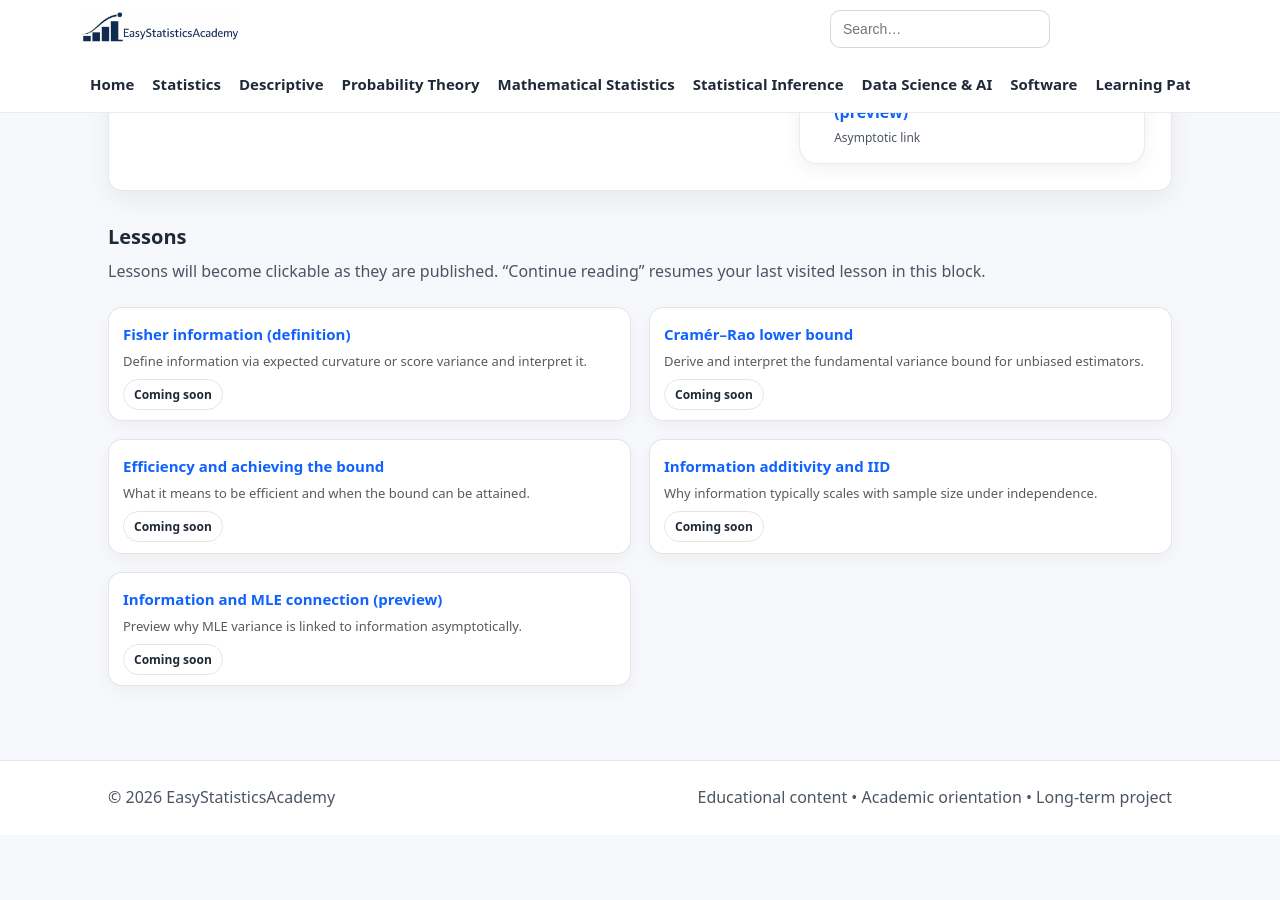
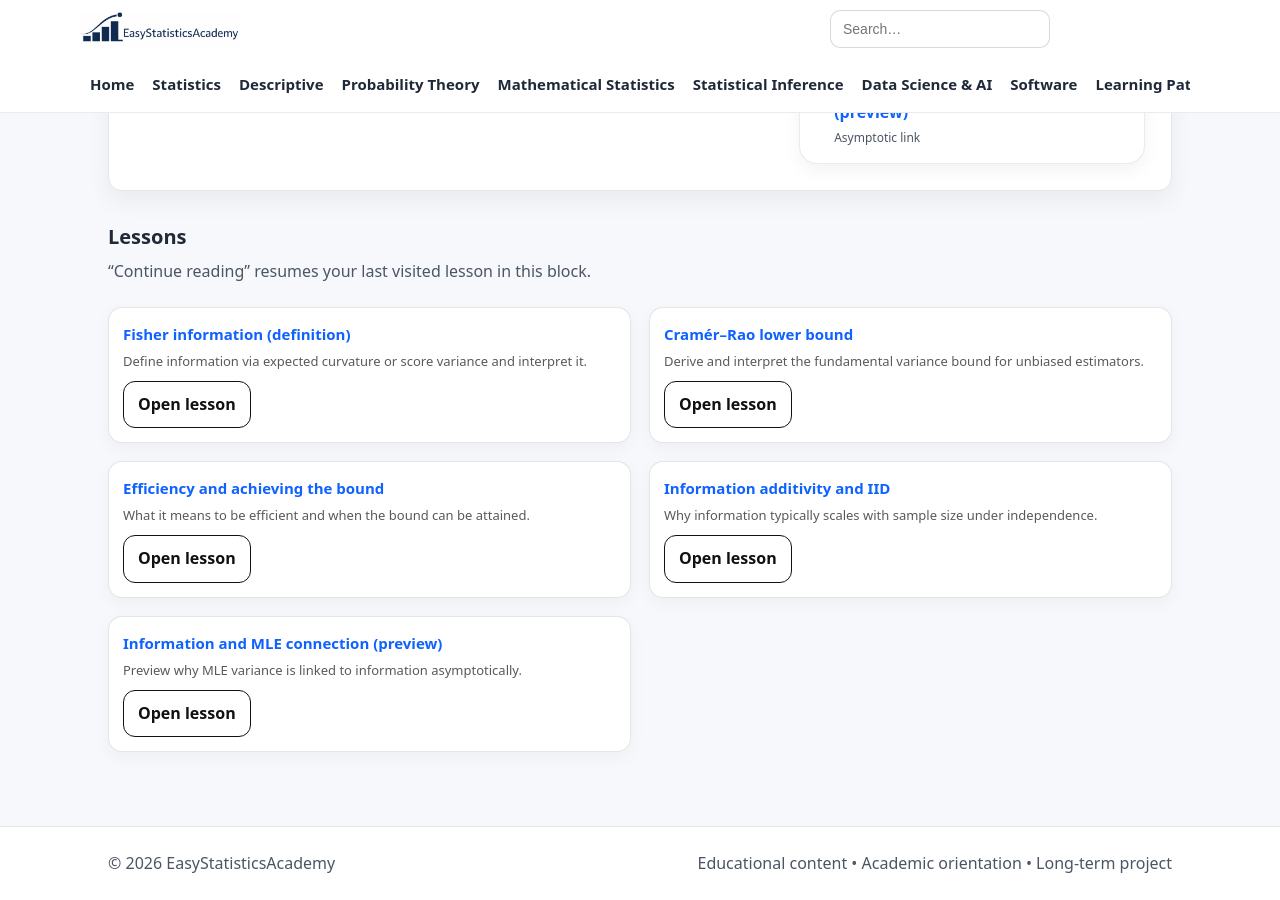
Before and after one commit to ammar-homaida-statistics/easystatisticsacademy, a Jekyll site: the page built from mathematical-statistics/fisher-information-and-efficiency/index.md, in a window 1280 px wide and 900 px high, scrolled down 573 px. Built offline with Jekyll 4.4.1, drawn with Linux system fonts in a browser that asks for light colours.

Commit message:
Active lessons

```diff
--- a/mathematical-statistics/fisher-information-and-efficiency/index.md
+++ b/mathematical-statistics/fisher-information-and-efficiency/index.md
@@ -6,6 +6,7 @@ permalink: /mathematical-statistics/fisher-information-and-efficiency/
 sidebar: false
 ---
 
+<!-- UNDER CONSTRUCTION NOTICE -->
 <section class="section section-slim">
   <div class="callout" style="background:#f3f6ff; border:2px solid #3f51b5; padding:1.5rem; border-radius:10px;">
     <div class="callout-copy">
@@ -61,9 +62,10 @@ sidebar: false
 <section class="section" id="lessons">
   <div class="section-head">
     <h2>Lessons</h2>
-    <p>Lessons will become clickable as they are published. “Continue reading” resumes your last visited lesson in this block.</p>
+    <p>“Continue reading” resumes your last visited lesson in this block.</p>
   </div>
 
+  <!-- Continue reading -->
   <div id="continue-reading-ms-b5" style="display:none; margin-top:0.75rem;">
     <div class="callout">
       <div class="callout-copy">
@@ -75,40 +77,63 @@ sidebar: false
   </div>
 
   <div class="grid grid-2">
+
     <div class="card lesson-card">
       <h3><a href="/mathematical-statistics/fisher-information-and-efficiency/fisher-information-definition/">Fisher information (definition)</a></h3>
       <p>Define information via expected curvature or score variance and interpret it.</p>
-      <div class="pill-row"><span class="badge">Coming soon</span></div>
+      <div class="pill-row">
+        <a class="btn btn-outline"
+           href="/mathematical-statistics/fisher-information-and-efficiency/fisher-information-definition/"
+           style="border-color:#111; color:#111;">Open lesson</a>
+      </div>
     </div>
 
     <div class="card lesson-card">
       <h3><a href="/mathematical-statistics/fisher-information-and-efficiency/cramer-rao-lower-bound/">Cramér–Rao lower bound</a></h3>
       <p>Derive and interpret the fundamental variance bound for unbiased estimators.</p>
-      <div class="pill-row"><span class="badge">Coming soon</span></div>
+      <div class="pill-row">
+        <a class="btn btn-outline"
+           href="/mathematical-statistics/fisher-information-and-efficiency/cramer-rao-lower-bound/"
+           style="border-color:#111; color:#111;">Open lesson</a>
+      </div>
     </div>
 
     <div class="card lesson-card">
       <h3><a href="/mathematical-statistics/fisher-information-and-efficiency/efficiency-and-achieving-the-bound/">Efficiency and achieving the bound</a></h3>
       <p>What it means to be efficient and when the bound can be attained.</p>
-      <div class="pill-row"><span class="badge">Coming soon</span></div>
+      <div class="pill-row">
+        <a class="btn btn-outline"
+           href="/mathematical-statistics/fisher-information-and-efficiency/efficiency-and-achieving-the-bound/"
+           style="border-color:#111; color:#111;">Open lesson</a>
+      </div>
     </div>
 
     <div class="card lesson-card">
       <h3><a href="/mathematical-statistics/fisher-information-and-efficiency/information-additivity-and-iid/">Information additivity and IID</a></h3>
       <p>Why information typically scales with sample size under independence.</p>
-      <div class="pill-row"><span class="badge">Coming soon</span></div>
+      <div class="pill-row">
+        <a class="btn btn-outline"
+           href="/mathematical-statistics/fisher-information-and-efficiency/information-additivity-and-iid/"
+           style="border-color:#111; color:#111;">Open lesson</a>
+      </div>
     </div>
 
     <div class="card lesson-card">
       <h3><a href="/mathematical-statistics/fisher-information-and-efficiency/information-and-mle-connection-preview/">Information and MLE connection (preview)</a></h3>
       <p>Preview why MLE variance is linked to information asymptotically.</p>
-      <div class="pill-row"><span class="badge">Coming soon</span></div>
+      <div class="pill-row">
+        <a class="btn btn-outline"
+           href="/mathematical-statistics/fisher-information-and-efficiency/information-and-mle-connection-preview/"
+           style="border-color:#111; color:#111;">Open lesson</a>
+      </div>
     </div>
+
   </div>
 </section>
 
 <script>
   (function () {
+
     try {
       localStorage.setItem("esa_continue_ms_last_block_v0", JSON.stringify({
         label: "Block 5 — Fisher Information & Efficiency",
@@ -127,11 +152,13 @@ sidebar: false
       var wrap = document.getElementById("continue-reading-ms-b5");
       var label = document.getElementById("continue-reading-ms-b5-label");
       var btn = document.getElementById("continue-reading-ms-b5-btn");
+
       if (!wrap || !label || !btn) return;
 
       label.innerHTML = 'You last visited: <strong>' + data.label + '</strong>';
       btn.href = data.url;
       wrap.style.display = "block";
     } catch (e) {}
+
   })();
 </script>
```
